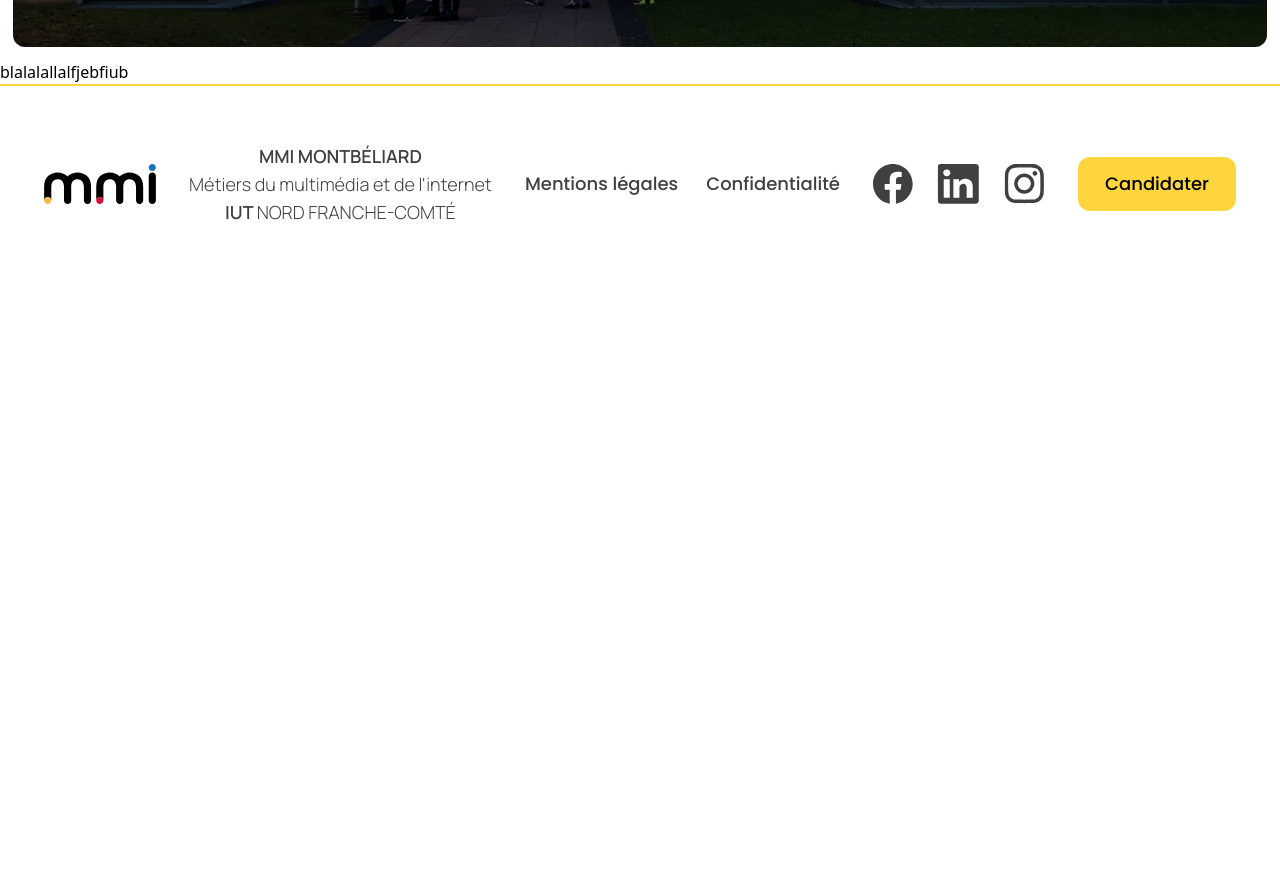
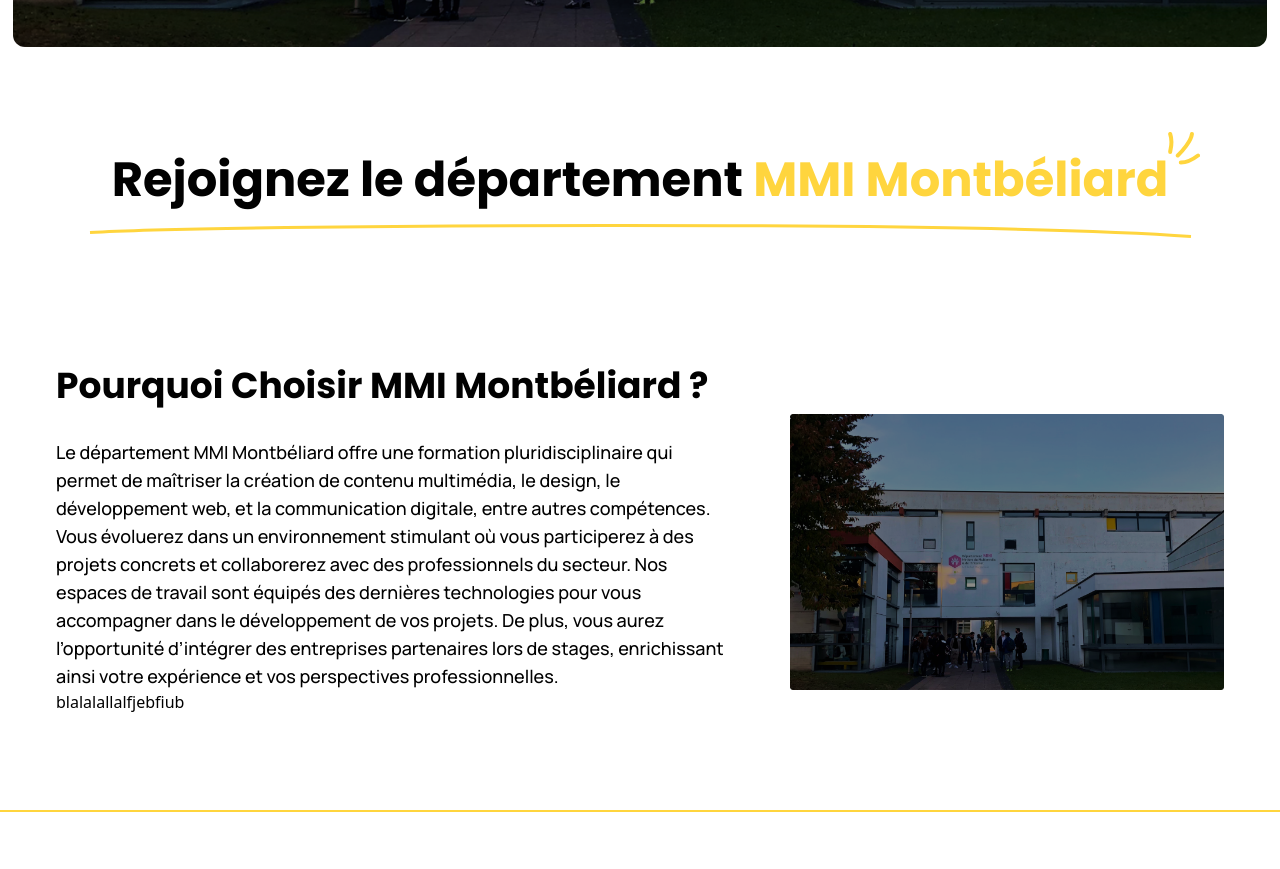
Before and after one commit to OHNIMUS-Leopold/refonte-MMI, a Nuxt app: page /candidater in a window 1280 px wide. Shown: the part 740-1609 px from the top of the page. Before the commit the page ends 1022 px from the top, so only its background shows below. Built offline with nearby package versions, Linux system fonts and the light colour scheme.

Commit message:
styling h2 section

```diff
--- a/pages/candidater.vue
+++ b/pages/candidater.vue
@@ -5,9 +5,61 @@ import heroImg from '../assets/images/bitmap/home-test.png';
 <template>
     <main>
         <MyHero :image=heroImg alt="Bâtiment MMI" title="Candidater"/>
-        <div id="ici">
-            blalalallalfjebfiub
+
+        <div class="margin">
+            <div class="text-center">
+                <h2 class="mb-5 relative inline-block">
+                    <span class="text-noir">
+                        Rejoignez le département
+                    </span>
+                    <span class="text-jaune">
+                        MMI Montbéliard
+                    </span>
+                    <div class="absolute -top-6 -right-8 ">
+                        <img class="" src="@/assets/images/svg/3lines-y.svg" alt="">
+                    </div>
+                </h2>
+            </div>
+
+            <img class="mx-auto mb-16 md:mb-32" src="@/assets/images/svg/underline-y.svg" alt="">
+
+
+            <section class="grid grid-cols-1 xl:grid-cols-5 xl:gap-14">
+                <div class="col-span-3 xl:flex xl:flex-col xl:justify-between">
+                    <h3 class="text-noir mb-8">
+                        Pourquoi Choisir MMI Montbéliard ?
+                    </h3>
+                    <p class="text-noir my-5 xl:m-0">
+                        Le département MMI Montbéliard offre une formation pluridisciplinaire qui permet de maîtriser la création de contenu multimédia, le design, le développement web, et la communication digitale, entre autres compétences. Vous évoluerez dans un environnement stimulant où vous participerez à des projets concrets et collaborerez avec des professionnels du secteur. Nos espaces de travail sont équipés des dernières technologies pour vous accompagner dans le développement de vos projets. De plus, vous aurez l’opportunité d’intégrer des entreprises partenaires lors de stages, enrichissant ainsi votre expérience et vos perspectives professionnelles.
+                    </p>
+                </div>
+                <img class="col-span-2 xl:place-self-end w-auto" src="../assets/images/bitmap/home-test.png" alt="">
+
+            </section>
+
+
+
+
+
+
+
+
+
+
+            <div id="ici">
+                blalalallalfjebfiub
+            </div>
         </div>
+
+
+
+
+
+
+
+
+
+
 
 
     </main>
```
